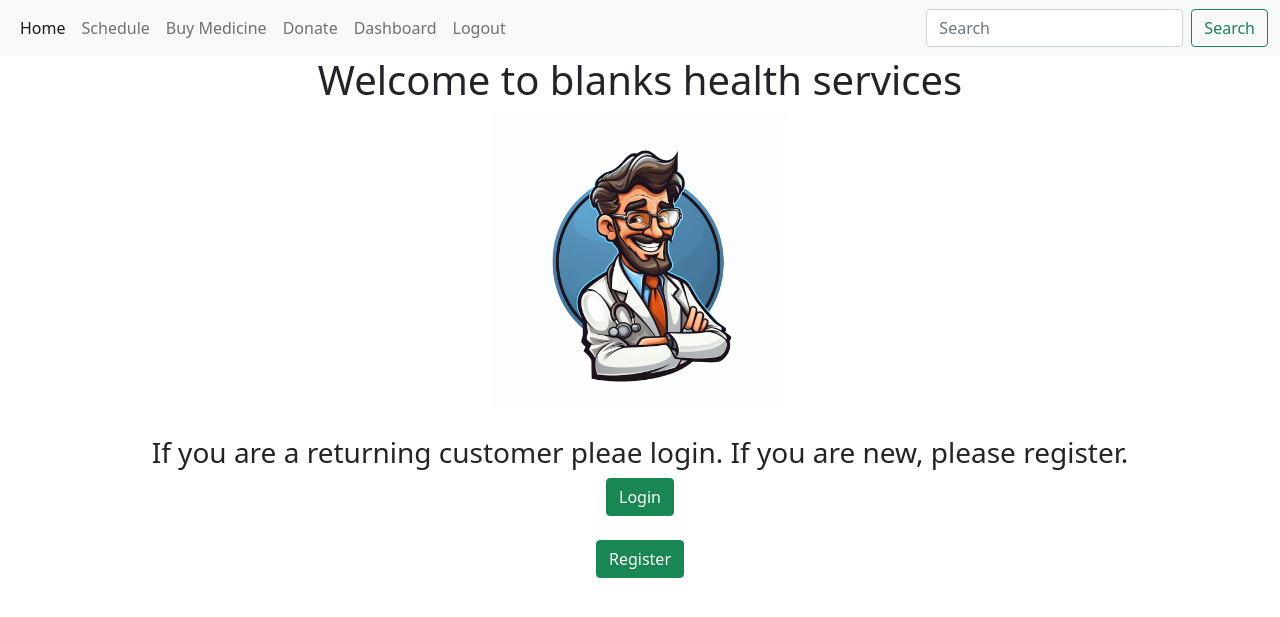
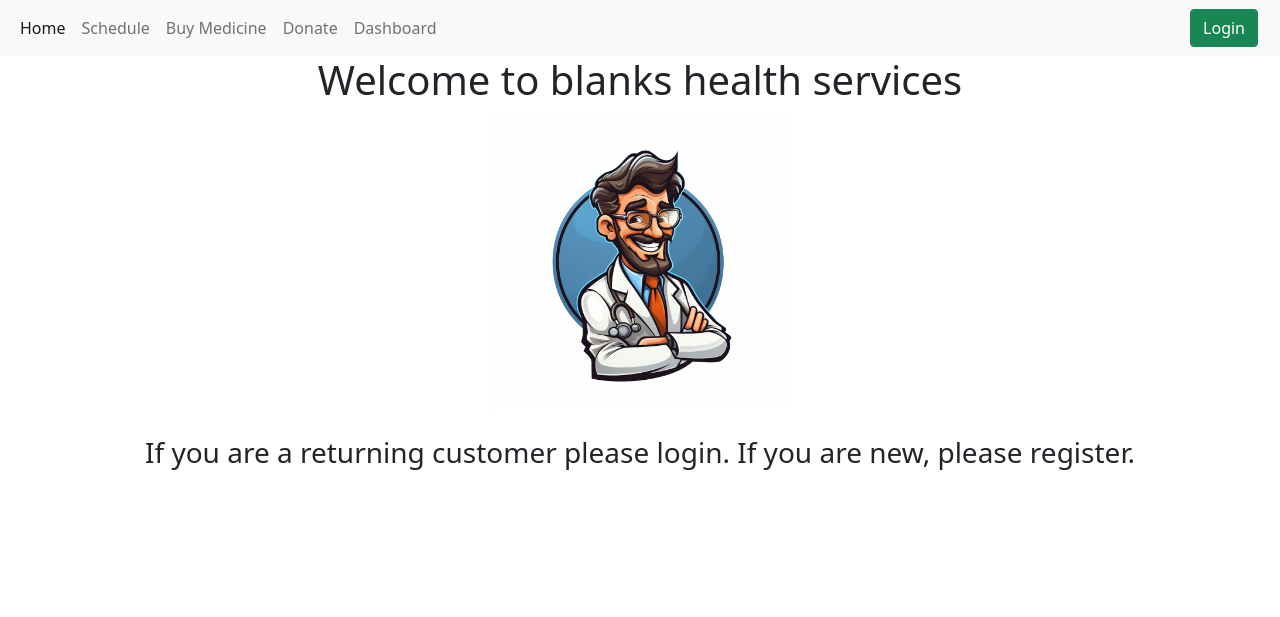
Before and after one commit to GavBot3/clc-healthmilestone, a Spring Boot app: page /home in a window 1280 px wide. Shown: the top 617 px of the page. Run offline with Spring Boot 4, Linux system fonts and the light colour scheme; some libraries are stand-ins or nearby versions.

Commit message:
Updated cosmetics or whatever

```diff
--- a/clc-milestone/src/main/java/com/gcu/controller/APIController.java
+++ b/clc-milestone/src/main/java/com/gcu/controller/APIController.java
@@ -55,7 +55,7 @@ public class APIController {
 
 
 	//API path to get specific donation
-	@GetMapping(path="/getDonation/{id}")
+	@GetMapping(path="/getdonation/{id}" , produces= {MediaType.APPLICATION_JSON_VALUE})
 	public ResponseEntity<?> getDonationById(@PathVariable("id") int donationId){
 		Authentication authentication = SecurityContextHolder.getContext().getAuthentication();
 
--- a/clc-milestone/src/main/resources/templates/layouts/common.html
+++ b/clc-milestone/src/main/resources/templates/layouts/common.html
@@ -1,6 +1,7 @@
 <!DOCTYPE html>
 <html xmlns:th="https://www.thymeleaf.org"
-	xmlns:layout="http://www.ultraq.net.nz/thymeleaf/layout">
+	xmlns:layout="http://www.ultraq.net.nz/thymeleaf/layout"
+	xmlns:sec="http://www.thymeleaf.org/thymeleaf-extras-springsecurity5">
 <head>
 <meta charset="UTF-8">
 
@@ -13,54 +14,53 @@
 		<!-- Start of the bootstrap nav bar -->
 		<nav class="navbar navbar-expand-lg navbar-light bg-light">
 			<div class="container-fluid">
-              <button class="navbar-toggler" type="button" data-bs-toggle="collapse" data-bs-target="#navbarNavDropdown" aria-controls="navbarNavDropdown" aria-expanded="false" aria-label="Toggle navigation">
+				<button class="navbar-toggler" type="button"
+					data-bs-toggle="collapse" data-bs-target="#navbarNavDropdown"
+					aria-controls="navbarNavDropdown" aria-expanded="false"
+					aria-label="Toggle navigation">
 					<span class="navbar-toggler-icon"></span>
 				</button>
 				<div class="collapse navbar-collapse" id="navbarNavDropdown">
 					<ul class="navbar-nav me-auto mb-2 mb-lg-0">
 						<!-- Home page -->
-                  <li class="nav-item">
-                    <a class="nav-link active" aria-current="page" th:href="@{/home}">Home</a>
-                  </li>
+						<li class="nav-item"><a class="nav-link active"
+							aria-current="page" th:href="@{/home}">Home</a></li>
 						<!-- Scheduling page -->
-                  <li class="nav-item">
-                    <a class="nav-link" th:href="@{/schedule}">Schedule</a>
-                  </li>
+						<li class="nav-item"><a class="nav-link"
+							th:href="@{/schedule}">Schedule</a></li>
 						<!-- Medicine page -->
-                  <li class="nav-item">
-                    <a class="nav-link" th:href="@{/medicines}">Buy Medicine</a>
-                  </li>
+						<li class="nav-item"><a class="nav-link"
+							th:href="@{/medicines}">Buy Medicine</a></li>
 						<!-- Donation page -->
-                  <li class="nav-item">
-                    <a class="nav-link" th:href="@{/donations}">Donate</a>
-                  </li>
+						<li class="nav-item"><a class="nav-link"
+							th:href="@{/donations}">Donate</a></li>
 						<!-- Dashboard page -->
-                  <li class="nav-item">
-                    <a class="nav-link" th:href="@{/dashboard}">Dashboard</a>
-                  </li>
-                  <li class="nav-item">
-					  <a class="nav-link" th:href="@{/logout}" onclick="event.preventDefault(); document.getElementById('logout-form').submit();">Logout</a>
-						<form id="logout-form" action="/logout" method="post" style="display: none;">
-    					<input type="hidden" name="${_csrf.parameterName}" value="${_csrf.token}"/>
-    </li>
-
-</form>
+						<li class="nav-item"><a class="nav-link"
+							th:href="@{/dashboard}">Dashboard</a></li>
 					</ul>
-              </div>
-               <!-- Search bar in the nav bar -->
-              <div class="nav-search">
-                    <form class="d-flex" >
-                    <input class="form-control me-2" type="search" placeholder="Search" aria-label="Search">
-                    <button class="btn btn-outline-success" type="submit">Search</button>
+					<div sec:authorize="!isAuthenticated()">
+						<form th:action="@{/login}" method="get">
+							<button type="submit" class="btn btn-success"
+								style="margin-right: 10px">Login</button>
 						</form>
 					</div>
+					<div sec:authorize="isAuthenticated()">
+						<a class="btn btn-danger" th:href="@{/logout}"
+							onclick="event.preventDefault(); document.getElementById('logout-form').submit();">Logout</a>
+						<form id="logout-form" action="/logout" method="post"
+							style="display: none;">
+							<input type="hidden" name="${_csrf.parameterName}"
+								value="${_csrf.token}" />
+						</form>
+					</div>
+				</div>
+
 			</div>
 		</nav>
 
 	</div>
 
 	<!-- footer section -->
-	<div th:fragment="footer">
-	</div>
+	<div th:fragment="footer"></div>
 </body>
 </html>
--- a/clc-milestone/src/main/resources/templates/layouts/defaultTemplate.html
+++ b/clc-milestone/src/main/resources/templates/layouts/defaultTemplate.html
@@ -2,6 +2,7 @@
 <!DOCTYPE html>
 <html xmlns:th="https://www.thymeleaf.org"
 	xmlns:layout="http://www.ultraq.net.nz/thymeleaf/layout"
+	xmlns:sec="http://www.thymeleaf.org/thymeleaf-extras-springsecurity5"
 	>
 <head>
 <meta charset="UTF-8">
--- a/clc-milestone/src/main/resources/templates/login.html
+++ b/clc-milestone/src/main/resources/templates/login.html
@@ -34,6 +34,7 @@
 			</div>
 
 			<input class="btn btn-primary" type="submit" value="Sign In">
+			<div>Don't have an account? <a th:href="@{/register}">Register here</a></div>
 
 		</form>
 
--- a/clc-milestone/src/main/resources/templates/medicines.html
+++ b/clc-milestone/src/main/resources/templates/medicines.html
@@ -15,7 +15,8 @@
 <body>
 	<!-- Define the main content of the page -->
 	<div layout:fragment="content" >
-      <table class="table table-hover table-striped" style="width: 50%">
+      <table class="table table-hover table-striped" style="width: 50%;  margin-left: auto;
+            margin-right: auto;'">
         <thead>
           <tr>
             <th scope="col" style="text-align: center">#</th>
--- a/clc-milestone/src/main/resources/templates/register.html
+++ b/clc-milestone/src/main/resources/templates/register.html
@@ -75,6 +75,8 @@
 
 
 				<button type="submit" class="btn btn-primary" value="Submit">Submit</button>
+							<div>Have an account already? <a th:href="@{/login}">Login here</a></div>
+
 				<div class="mb-3">
 					<label th:if="${#fields.hasErrors('*')}">List of Errors</label>
 					<!-- Iterate through and display individual field errors -->
--- a/clc-milestone/src/main/resources/templates/starter.html
+++ b/clc-milestone/src/main/resources/templates/starter.html
@@ -1,7 +1,8 @@
 <!DOCTYPE html>
 <html lang="en"
 xmlns:th="https://www.thymeleaf.org"
-	xmlns:layout="http://www.ultraq.net.nz/thymeleaf/layout" layout:decorate="layouts/defaultTemplate">
+	xmlns:layout="http://www.ultraq.net.nz/thymeleaf/layout" layout:decorate="layouts/defaultTemplate"
+	xmlns:sec="http://www.thymeleaf.org/thymeleaf-extras-springsecurity5">
 <head>
 
 	<meta charset="UTF-8">
@@ -25,21 +26,9 @@ xmlns:th="https://www.thymeleaf.org"
                     <img th:src="@{/images/kahler35_cartoon_doctor_tools_to_form_a_logo_for_a_health_care__61b72957-aaeb-4948-b2de-ada80fbddc71.png}" alt="Company Logo" width="300" height="300"/><br/><br/>
                 </div>
                 <!-- Directions -->
-                <h3 align="center">If you are a returning customer pleae login. If you are new, please register.</h3>
+                <h3 align="center">If you are a returning customer please login. If you are new, please register.</h3>
             </div>
-            <div align="center">
-                <!-- Use form tags to give my buttons control
-                Use thymleaf action to call a controller based on which button is pressed -->
-                <form th:action="@{/login}" method="get">
-                    <button type="submit" class="btn btn-success" >  Login </button>
-                </form>
-                <br>
-                <form th:action="@{/register}" method="get">
-                    <button type="submit" class="btn btn-success" >Register</button>
 
-                </form>
-
-             </div>
     </section>
 </div>
 
```
Also changed, not shown: clc-milestone/pom.xml (+11 -3 lines), clc-milestone/src/main/java/com/gcu/SecurityConfig.java (+10 -2 lines), clc-milestone/src/main/resources/templates/dashboard.html (+25 -15 lines), clc-milestone/src/main/resources/templates/updateDonation.html (+25 -19 lines). Lines whose indentation alone changed are shown as unchanged.
